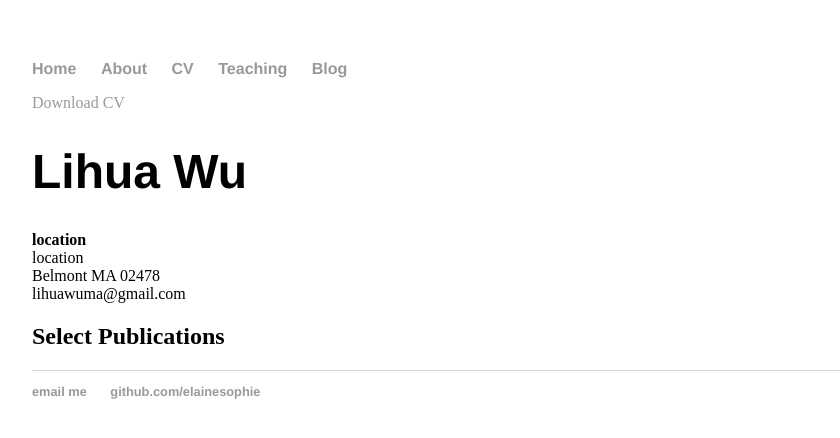
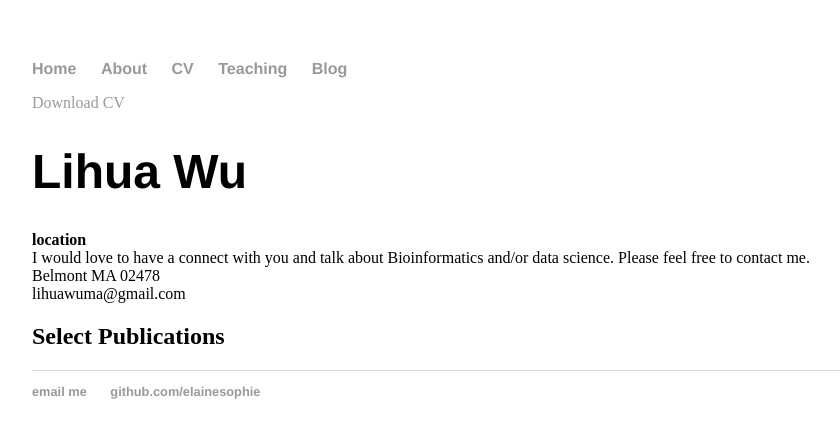
Before and after one commit to elainesophie/elainesophie.github.io, a Jekyll site: the page built from cv/index.html, in a window 1280 px wide. Shown: the top 438 px of the page, without its empty margins (160-1000 px from the left). Built offline with Jekyll 4.4.1, drawn with Linux system fonts in a browser that asks for light colours.

Commit message:
Update index.html

```diff
--- a/cv/index.html
+++ b/cv/index.html
@@ -8,7 +8,7 @@ title: CV of Lihua Wu
 					<h1>Lihua Wu</h1>
 					<location>
 					<strong>location</strong><br>
-					location<br>
+					I would love to have a connect with you and talk about Bioinformatics and/or data science. Please feel free to contact me. <br>
 					Belmont MA 02478<br>
 					<span class="obfuscate">lihuawuma@gmail.com</span>
 					</location>
```
